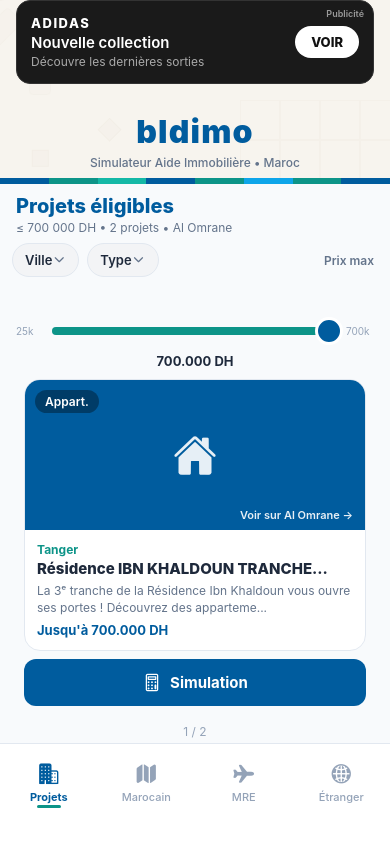
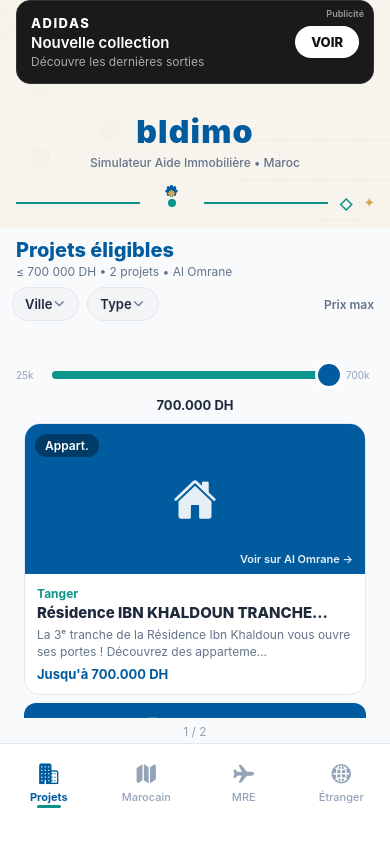
Before and after one commit to TAXI84/bldimo, a React Native app: screen / in a window 390 px wide. Built offline with nearby package versions, Linux system fonts and the light colour scheme.

Commit message:
Redesign ZelligeAccent with central rosace, turquoise lines, and accents

```diff
--- a/src/components/ZelligeAccent.tsx
+++ b/src/components/ZelligeAccent.tsx
@@ -1,17 +1,51 @@
-import { View, StyleSheet } from 'react-native';
-import { Colors } from '../constants/theme';
+import { View, Text, StyleSheet } from 'react-native';
 
 export default function ZelligeAccent() {
   return (
     <View style={styles.container}>
-      <View style={[styles.segment, { backgroundColor: Colors.primary }]} />
-      <View style={[styles.segment, { backgroundColor: Colors.secondary }]} />
-      <View style={[styles.segment, { backgroundColor: '#14B8A6' }]} />
-      <View style={[styles.segment, { backgroundColor: Colors.primary }]} />
-      <View style={[styles.segment, { backgroundColor: Colors.secondary }]} />
-      <View style={[styles.segment, { backgroundColor: '#0EA5E9' }]} />
-      <View style={[styles.segment, { backgroundColor: Colors.secondary }]} />
-      <View style={[styles.segment, { backgroundColor: Colors.primary }]} />
+      {/* Ligne turquoise gauche */}
+      <View style={styles.lineLeft} />
+
+      {/* Rosace centrale */}
+      <View style={styles.rosaceWrapper}>
+        <View style={styles.rosaceContainer}>
+          {/* Cercle central turquoise */}
+          <View style={styles.rosaceCenter} />
+
+          {/* 8 pétales */}
+          {[0, 45, 90, 135, 180, 225, 270, 315].map((angle) => (
+            <View
+              key={angle}
+              style={[
+                styles.petal,
+                {
+                  transform: [{ rotate: `${angle}deg` }],
+                },
+              ]}
+            />
+          ))}
+
+          {/* 8 petits losanges */}
+          {[0, 45, 90, 135, 180, 225, 270, 315].map((angle) => (
+            <View
+              key={`diamond-${angle}`}
+              style={[
+                styles.diamond,
+                {
+                  transform: [{ rotate: `${angle}deg` }],
+                },
+              ]}
+            />
+          ))}
+        </View>
+      </View>
+
+      {/* Ligne turquoise droite */}
+      <View style={styles.lineRight} />
+
+      {/* Petits accents géométriques */}
+      <View style={styles.accentLeft}>◇</View>
+      <View style={styles.accentRight}>✦</View>
     </View>
   );
 }
@@ -19,10 +53,74 @@ export default function ZelligeAccent() {
 const styles = StyleSheet.create({
   container: {
     flexDirection: 'row',
-    height: 6,
+    alignItems: 'center',
+    justifyContent: 'center',
+    height: 50,
     width: '100%',
+    paddingHorizontal: 16,
+    gap: 12,
   },
-  segment: {
+
+  lineLeft: {
     flex: 1,
+    height: 2,
+    backgroundColor: '#0D9488', // turquoise
+  },
+
+  lineRight: {
+    flex: 1,
+    height: 2,
+    backgroundColor: '#0D9488', // turquoise
+  },
+
+  rosaceWrapper: {
+    alignItems: 'center',
+    justifyContent: 'center',
+  },
+
+  rosaceContainer: {
+    width: 40,
+    height: 40,
+    alignItems: 'center',
+    justifyContent: 'center',
+  },
+
+  rosaceCenter: {
+    position: 'absolute',
+    width: 8,
+    height: 8,
+    borderRadius: 4,
+    backgroundColor: '#0D9488', // turquoise
+    zIndex: 10,
+  },
+
+  petal: {
+    position: 'absolute',
+    width: 3,
+    height: 12,
+    backgroundColor: '#005C9E', // bleu BLDIMO
+    borderRadius: 2,
+    top: 2,
+  },
+
+  diamond: {
+    position: 'absolute',
+    width: 5,
+    height: 5,
+    backgroundColor: '#D5A34A', // or/sable
+    top: 8,
+    transform: [{ rotate: '45deg' }],
+  },
+
+  accentLeft: {
+    color: '#0D9488',
+    fontSize: 16,
+    fontWeight: 'bold',
+  },
+
+  accentRight: {
+    color: '#D5A34A',
+    fontSize: 12,
+    fontWeight: 'bold',
   },
 });
```
